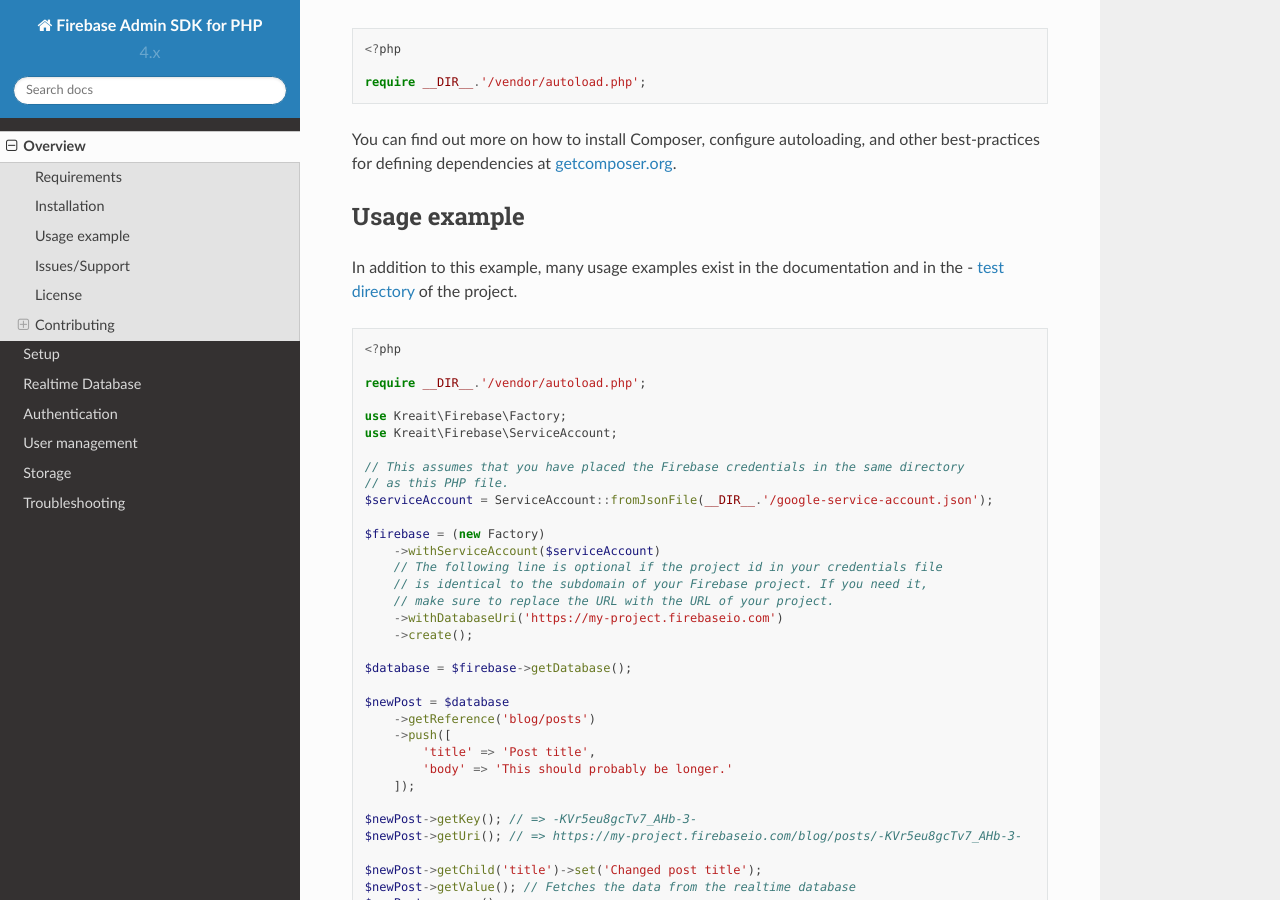
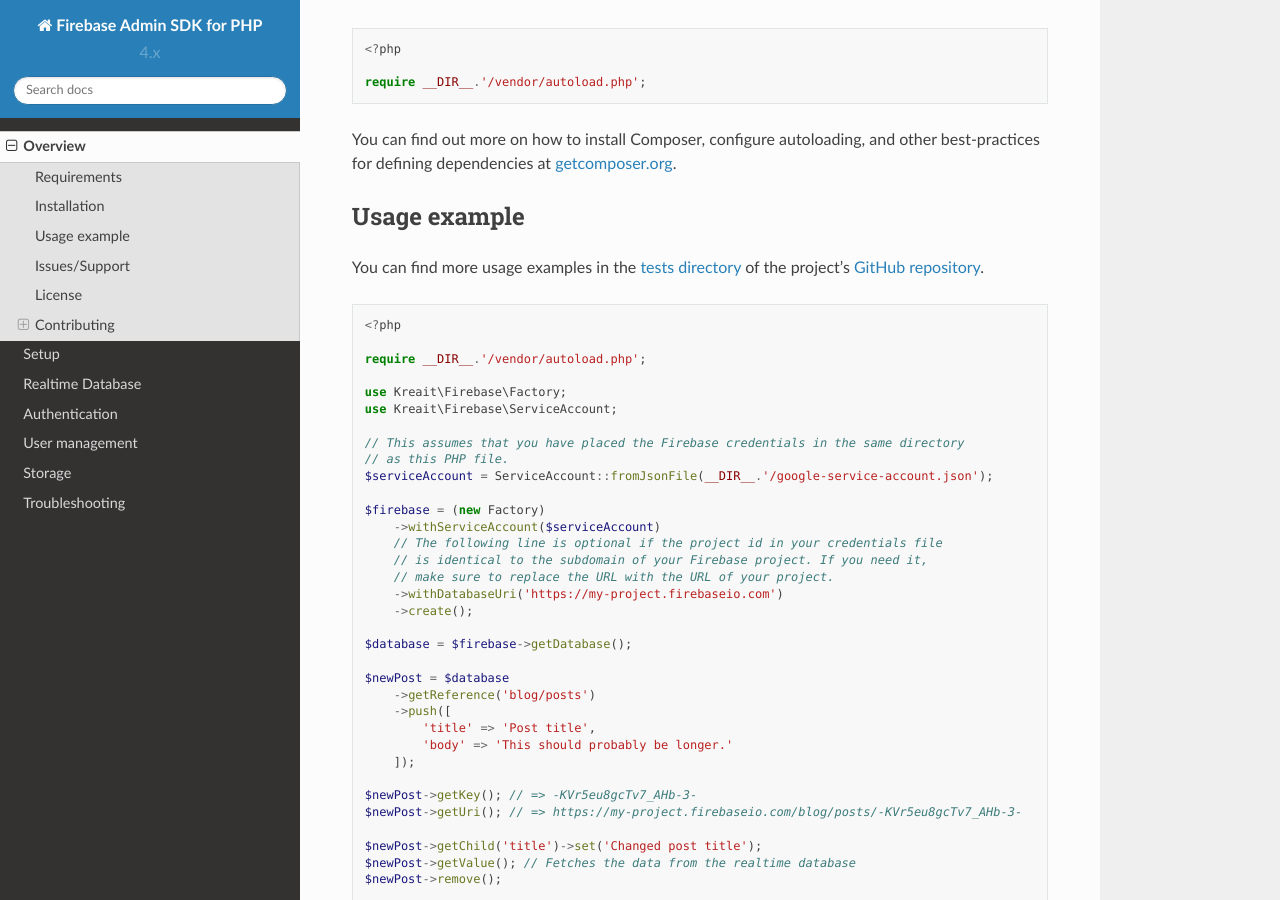
Before and after one commit to kreait/firebase-php, a Sphinx documentation site: the page built from docs/overview.rst, in a window 1280 px wide and 900 px high, scrolled down 805 px. Built offline with Sphinx 7.4.7 and the Read the Docs theme 2.0.0, drawn with Linux system fonts in a browser that asks for light colours.

Commit message:
Hint to more usage examples in the tests

```diff
--- a/docs/overview.rst
+++ b/docs/overview.rst
@@ -54,7 +54,10 @@
 *************
 Usage example
 *************
-In addition to this example, many usage examples exist in the documentation and in the - `test directory <https://github.com/kreait/firebase-php/tree/master/tests>`_ of the project.
+
+You can find more usage examples in the
+`tests directory <https://github.com/kreait/firebase-php/tree/master/tests>`_
+of the project's `GitHub repository <https://github.com/kreait/firebase-php/>`_.
 
 .. code-block:: php
 
```
Also changed, not shown: README.md (+3 -0 lines).
